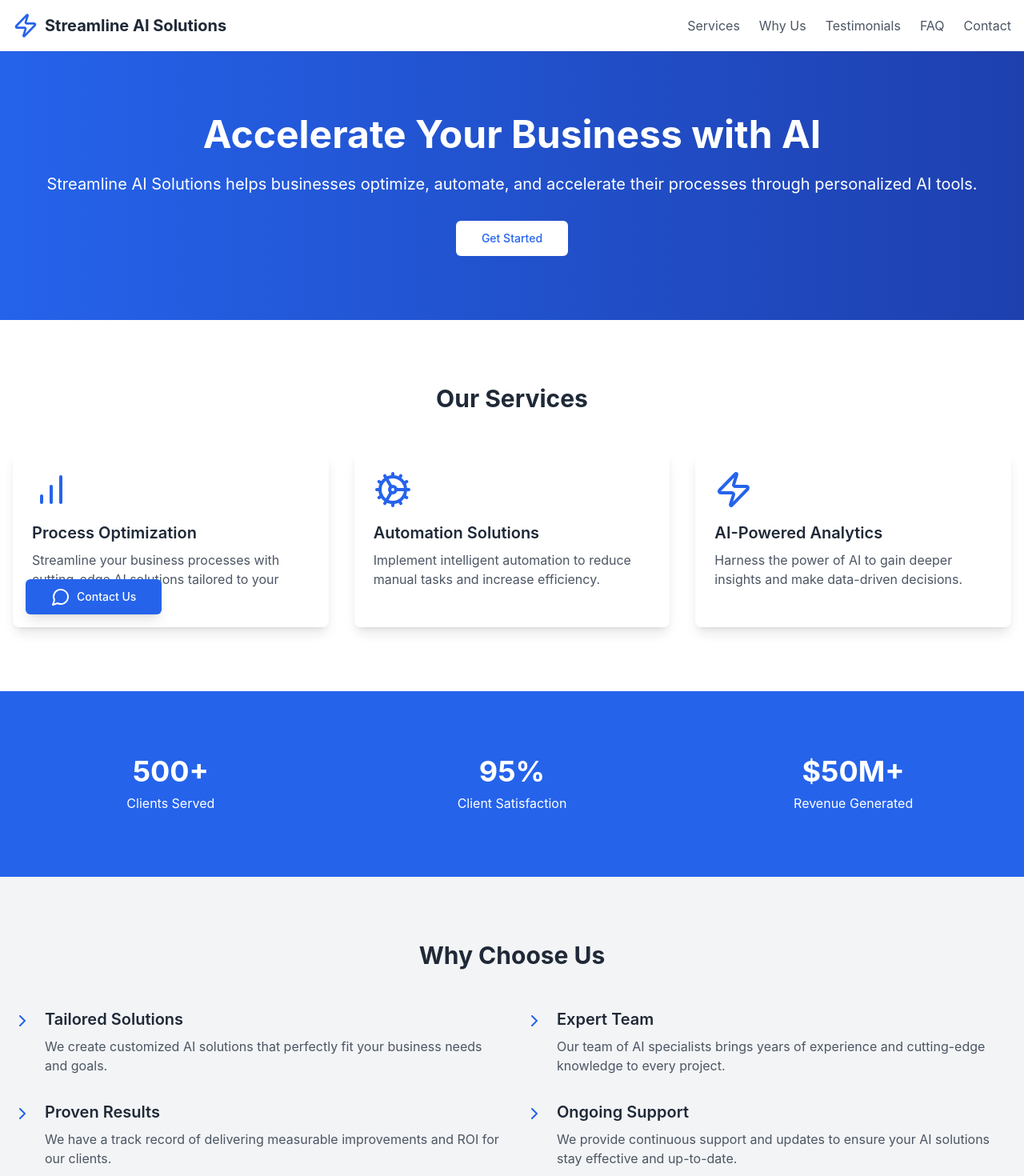
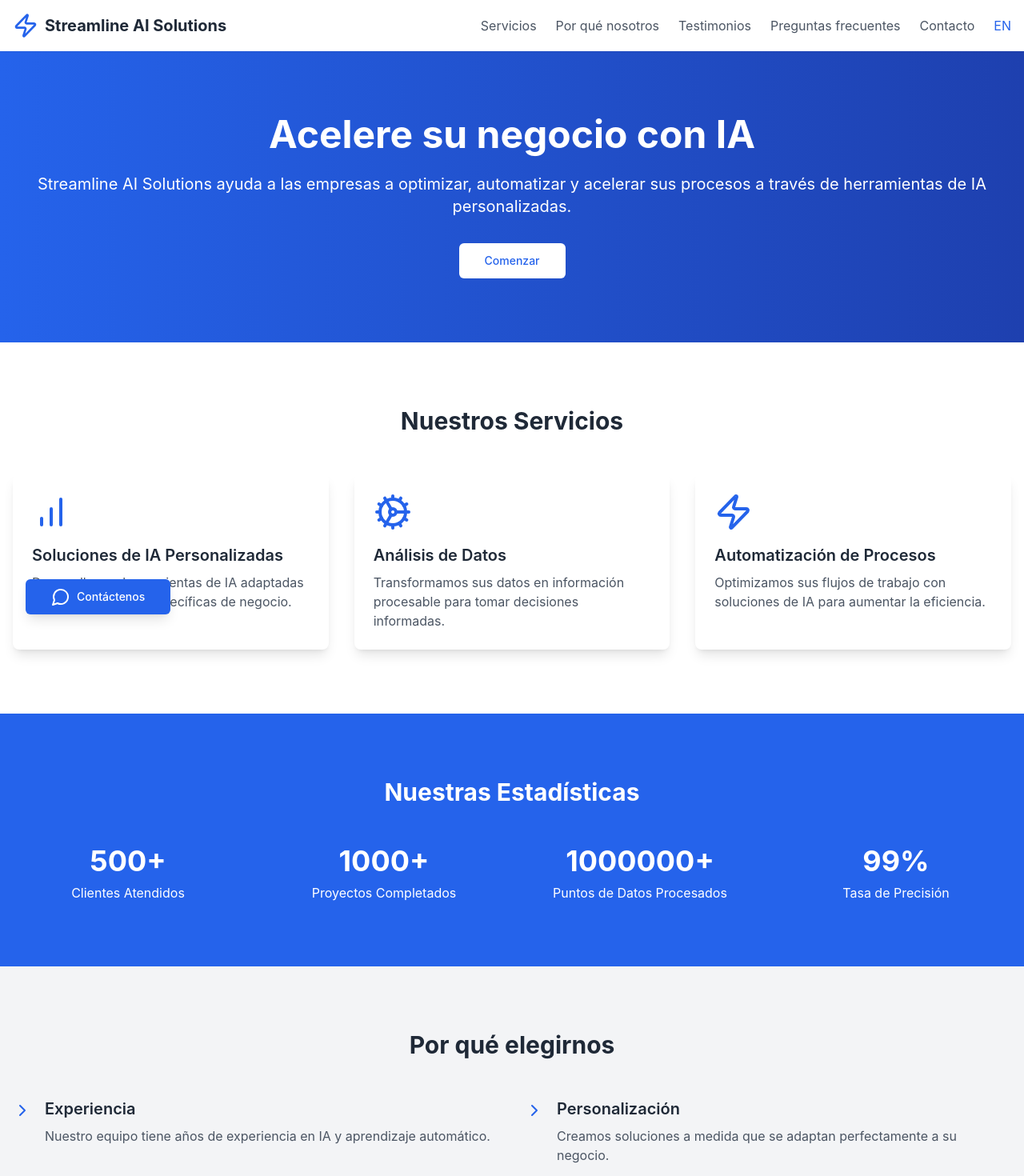
Before and after one commit to Toitw/streamline-ai-solutions-web, a React (Create React App) app: page / in a window 1280 px wide. Shown: the top 1470 px of the page at 80% size. Built offline with nearby package versions, Linux system fonts and the light colour scheme.

Commit message:
Add translations to new design

```diff
--- a/src/frontend.tsx
+++ b/src/frontend.tsx
@@ -1,25 +1,109 @@
-'use client'
-
-import { useState, useEffect, useRef } from 'react'
+import { useState, useEffect, useRef, useMemo } from 'react'
 import { Button } from "./components/ui/button.tsx"
 import { Input } from "./components/ui/input.tsx"
 import { Textarea } from "./components/ui/textarea.tsx"
+
 import {
-
   Accordion,
   AccordionContent,
   AccordionItem,
-  AccordionTrigger,
+  AccordionTrigger
 } from "./components/ui/accordion.tsx"
 import { AlignJustify, X, ChevronRight, Zap, BarChart, Cog, Star, MessageCircle, ChevronLeft, ChevronUp } from 'lucide-react'
 
+// Add translations
+const translations = {
+  es: {
+    services: "Servicios",
+    whyUs: "Por qué nosotros",
+    testimonials: "Testimonios",
+    faq: "Preguntas frecuentes",
+    contact: "Contacto",
+    heroTitle: "Acelere su negocio con IA",
+    heroSubtitle: "Streamline AI Solutions ayuda a las empresas a optimizar, automatizar y acelerar sus procesos a través de herramientas de IA personalizadas.",
+    getStarted: "Comenzar",
+    learnMore: "Aprende más",
+    ourServices: "Nuestros Servicios",
+    customAISolutions: "Soluciones de IA Personalizadas",
+    customAIDescription: "Desarrollamos herramientas de IA adaptadas a sus necesidades específicas de negocio.",
+    dataAnalytics: "Análisis de Datos",
+    dataAnalyticsDescription: "Transformamos sus datos en información procesable para tomar decisiones informadas.",
+    processAutomation: "Automatización de Procesos",
+    processAutomationDescription: "Optimizamos sus flujos de trabajo con soluciones de IA para aumentar la eficiencia.",
+    whyChooseUs: "Por qué elegirnos",
+    expertise: "Experiencia",
+    expertiseDescription: "Nuestro equipo tiene años de experiencia en IA y aprendizaje automático.",
+    customization: "Personalización",
+    customizationDescription: "Creamos soluciones a medida que se adaptan perfectamente a su negocio.",
+    support: "Soporte",
+    supportDescription: "Ofrecemos soporte continuo y mantenimiento para todas nuestras soluciones.",
+    ourStats: "Nuestras Estadísticas",
+    clientsServed: "Clientes Atendidos",
+    projectsCompleted: "Proyectos Completados",
+    dataPointsProcessed: "Puntos de Datos Procesados",
+    accuracyRate: "Tasa de Precisión",
+    switchToEnglish: "Switch to English",
+    yourName: "Su Nombre",
+    yourEmail: "Su Correo Electrónico",
+    companyName: "Nombre de la Empresa",
+    howCanWeHelp: "¿Cómo podemos ayudarle?",
+    sendMessage: "Enviar Mensaje",
+    address: "123 Calle IA, Ciudad Tecnológica, 12345",
+    phone: "+1 (555) 123-4567",
+    followUs: "Síguenos",
+    allRightsReserved: "Todos los derechos reservados.",
+    contactUs: "Contáctenos"
+  },
+  en: {
+    services: "Services",
+    whyUs: "Why Us",
+    testimonials: "Testimonials",
+    faq: "FAQ",
+    contact: "Contact",
+    heroTitle: "Accelerate Your Business with AI",
+    heroSubtitle: "Streamline AI Solutions helps businesses optimize, automate, and accelerate their processes through personalized AI tools.",
+    getStarted: "Get Started",
+    learnMore: "Learn More",
+    ourServices: "Our Services",
+    customAISolutions: "Custom AI Solutions",
+    customAIDescription: "We develop AI tools tailored to your specific business needs.",
+    dataAnalytics: "Data Analytics",
+    dataAnalyticsDescription: "We transform your data into actionable insights for informed decision-making.",
+    processAutomation: "Process Automation",
+    processAutomationDescription: "We optimize your workflows with AI solutions to increase efficiency.",
+    whyChooseUs: "Why Choose Us",
+    expertise: "Expertise",
+    expertiseDescription: "Our team has years of experience in AI and machine learning.",
+    customization: "Customization",
+    customizationDescription: "We create tailor-made solutions that fit your business perfectly.",
+    support: "Support",
+    supportDescription: "We offer ongoing support and maintenance for all our solutions.",
+    ourStats: "Our Stats",
+    clientsServed: "Clients Served",
+    projectsCompleted: "Projects Completed",
+    dataPointsProcessed: "Data Points Processed",
+    accuracyRate: "Accuracy Rate",
+    switchToSpanish: "Cambiar a Español",
+    yourName: "Your Name",
+    yourEmail: "Your Email",
+    companyName: "Company Name",
+    howCanWeHelp: "How can we help you?",
+    sendMessage: "Send Message",
+    address: "123 AI Street, Tech City, 12345",
+    phone: "+1 (555) 123-4567",
+    followUs: "Follow Us",
+    allRightsReserved: "All rights reserved.",
+    contactUs: "Contact Us"
+  }
+}
 
 export default function StreamlineAISolutions() {
   const [isMenuOpen, setIsMenuOpen] = useState(false)
   const [activeTestimonial, setActiveTestimonial] = useState(0)
   const [showScrollTop, setShowScrollTop] = useState(false)
-  const statsRef = useRef(null)
+  const statsRef = useRef<HTMLElement>(null)
   const [statsVisible, setStatsVisible] = useState(false)
+  const [language, setLanguage] = useState('es')
 
   const toggleMenu = () => {
     setIsMenuOpen(!isMenuOpen)
@@ -80,9 +164,21 @@ export default function StreamlineAISolutions() {
         }, 16)
         return () => clearInterval(timer)
       }
-    }, [end, duration])
+    }, [end, duration, statsVisible])
 
     return <span>{count}</span>
+  }
+
+  const t = translations[language]
+
+  const toggleLanguage = () => {
+    setLanguage(prevLang => prevLang === 'es' ? 'en' : 'es')
+  }
+
+  const handleSubmit = (e: React.FormEvent<HTMLFormElement>) => {
+    e.preventDefault()
+    // Add form submission logic here
+    console.log("Form submitted")
   }
 
   return (
@@ -94,24 +190,30 @@ export default function StreamlineAISolutions() {
             <span className="text-xl font-bold text-gray-800">Streamline AI Solutions</span>
           </div>
           <nav className="hidden md:flex space-x-6">
-            <a href="#services" onClick={(e) => smoothScroll(e, '#services')} className="text-gray-600 hover:text-blue-600 transition-colors">Services</a>
-            <a href="#why-us" onClick={(e) => smoothScroll(e, '#why-us')} className="text-gray-600 hover:text-blue-600 transition-colors">Why Us</a>
-            <a href="#testimonials" onClick={(e) => smoothScroll(e, '#testimonials')} className="text-gray-600 hover:text-blue-600 transition-colors">Testimonials</a>
-            <a href="#faq" onClick={(e) => smoothScroll(e, '#faq')} className="text-gray-600 hover:text-blue-600 transition-colors">FAQ</a>
-            <a href="#contact" onClick={(e) => smoothScroll(e, '#contact')} className="text-gray-600 hover:text-blue-600 transition-colors">Contact</a>
+            <a href="#services" onClick={(e) => smoothScroll(e, '#services')} className="text-gray-600 hover:text-blue-600 transition-colors">{t.services}</a>
+            <a href="#why-us" onClick={(e) => smoothScroll(e, '#why-us')} className="text-gray-600 hover:text-blue-600 transition-colors">{t.whyUs}</a>
+            <a href="#testimonials" onClick={(e) => smoothScroll(e, '#testimonials')} className="text-gray-600 hover:text-blue-600 transition-colors">{t.testimonials}</a>
+            <a href="#faq" onClick={(e) => smoothScroll(e, '#faq')} className="text-gray-600 hover:text-blue-600 transition-colors">{t.faq}</a>
+            <a href="#contact" onClick={(e) => smoothScroll(e, '#contact')} className="text-gray-600 hover:text-blue-600 transition-colors">{t.contact}</a>
+            <button onClick={toggleLanguage} className="text-blue-600 hover:text-blue-800 transition-colors">
+              {language === 'es' ? 'EN' : 'ES'}
+            </button>
           </nav>
-          <Button variant="ghost" size="icon" className="md:hidden" onClick={toggleMenu}>
+          <Button variant="ghost" size="icon" className="md:hidden" onClick={toggleMenu} aria-label="Toggle menu">
             {isMenuOpen ? <X className="h-6 w-6" /> : <AlignJustify className="h-6 w-6" />}
           </Button>
         </div>
         {isMenuOpen && (
           <nav className="md:hidden bg-white py-4 px-4">
             <div className="flex flex-col space-y-4">
-              <a href="#services" onClick={(e) => smoothScroll(e, '#services')} className="text-gray-600 hover:text-blue-600 transition-colors">Services</a>
-              <a href="#why-us" onClick={(e) => smoothScroll(e, '#why-us')} className="text-gray-600 hover:text-blue-600 transition-colors">Why Us</a>
-              <a href="#testimonials" onClick={(e) => smoothScroll(e, '#testimonials')} className="text-gray-600 hover:text-blue-600 transition-colors">Testimonials</a>
-              <a href="#faq" onClick={(e) => smoothScroll(e, '#faq')} className="text-gray-600 hover:text-blue-600 transition-colors">FAQ</a>
-              <a href="#contact" onClick={(e) => smoothScroll(e, '#contact')} className="text-gray-600 hover:text-blue-600 transition-colors">Contact</a>
+              <a href="#services" onClick={(e) => smoothScroll(e, '#services')} className="text-gray-600 hover:text-blue-600 transition-colors">{t.services}</a>
+              <a href="#why-us" onClick={(e) => smoothScroll(e, '#why-us')} className="text-gray-600 hover:text-blue-600 transition-colors">{t.whyUs}</a>
+              <a href="#testimonials" onClick={(e) => smoothScroll(e, '#testimonials')} className="text-gray-600 hover:text-blue-600 transition-colors">{t.testimonials}</a>
+              <a href="#faq" onClick={(e) => smoothScroll(e, '#faq')} className="text-gray-600 hover:text-blue-600 transition-colors">{t.faq}</a>
+              <a href="#contact" onClick={(e) => smoothScroll(e, '#contact')} className="text-gray-600 hover:text-blue-600 transition-colors">{t.contact}</a>
+              <button onClick={toggleLanguage} className="text-blue-600 hover:text-blue-800 transition-colors">
+                {language === 'es' ? t.switchToEnglish : t.switchToSpanish}
+              </button>
             </div>
           </nav>
         )}
@@ -120,30 +222,30 @@ export default function StreamlineAISolutions() {
       <main className="flex-grow pt-16">
         <section className="bg-gradient-to-r from-blue-600 to-blue-800 text-white py-20">
           <div className="container mx-auto px-4 text-center">
-            <h1 className="text-4xl md:text-5xl font-bold mb-6 animate-fade-in-up">Accelerate Your Business with AI</h1>
-            <p className="text-xl mb-8 animate-fade-in-up animation-delay-200">Streamline AI Solutions helps businesses optimize, automate, and accelerate their processes through personalized AI tools.</p>
-            <Button size="lg" className="bg-white text-blue-600 hover:bg-blue-50 animate-fade-in-up animation-delay-400">Get Started</Button>
+            <h1 className="text-4xl md:text-5xl font-bold mb-6 animate-fade-in-up">{t.heroTitle}</h1>
+            <p className="text-xl mb-8 animate-fade-in-up animation-delay-200">{t.heroSubtitle}</p>
+            <Button size="lg" className="bg-white text-blue-600 hover:bg-blue-50 animate-fade-in-up animation-delay-400">{t.getStarted}</Button>
           </div>
         </section>
 
         <section id="services" className="py-20">
           <div className="container mx-auto px-4">
-            <h2 className="text-3xl font-bold text-center mb-12">Our Services</h2>
+            <h2 className="text-3xl font-bold text-center mb-12">{t.ourServices}</h2>
             <div className="grid grid-cols-1 md:grid-cols-3 gap-8">
               <div className="bg-white p-6 rounded-lg shadow-lg transform transition duration-500 hover:scale-105">
                 <BarChart className="w-12 h-12 text-blue-600 mb-4" />
-                <h3 className="text-xl font-semibold mb-2">Process Optimization</h3>
-                <p className="text-gray-600">Streamline your business processes with cutting-edge AI solutions tailored to your needs.</p>
+                <h3 className="text-xl font-semibold mb-2">{t.customAISolutions}</h3>
+                <p className="text-gray-600">{t.customAIDescription}</p>
               </div>
               <div className="bg-white p-6 rounded-lg shadow-lg transform transition duration-500 hover:scale-105">
                 <Cog className="w-12 h-12 text-blue-600 mb-4" />
-                <h3 className="text-xl font-semibold mb-2">Automation Solutions</h3>
-                <p className="text-gray-600">Implement intelligent automation to reduce manual tasks and increase efficiency.</p>
+                <h3 className="text-xl font-semibold mb-2">{t.dataAnalytics}</h3>
+                <p className="text-gray-600">{t.dataAnalyticsDescription}</p>
               </div>
               <div className="bg-white p-6 rounded-lg shadow-lg transform transition duration-500 hover:scale-105">
                 <Zap className="w-12 h-12 text-blue-600 mb-4" />
-                <h3 className="text-xl font-semibold mb-2">AI-Powered Analytics</h3>
-                <p className="text-gray-600">Harness the power of AI to gain deeper insights and make data-driven decisions.</p>
+                <h3 className="text-xl font-semibold mb-2">{t.processAutomation}</h3>
+                <p className="text-gray-600">{t.processAutomationDescription}</p>
               </div>
             </div>
           </div>
@@ -151,24 +253,31 @@ export default function StreamlineAISolutions() {
 
         <section ref={statsRef} className="bg-blue-600 text-white py-20">
           <div className="container mx-auto px-4">
-            <div className="grid grid-cols-1 md:grid-cols-3 gap-8 text-center">
+            <h2 className="text-3xl font-bold text-center mb-12">{t.ourStats}</h2>
+            <div className="grid grid-cols-1 md:grid-cols-4 gap-8 text-center">
               <div>
                 <h3 className="text-4xl font-bold mb-2">
                   <AnimatedCounter end={500} duration={2000} />+
                 </h3>
-                <p>Clients Served</p>
+                <p>{t.clientsServed}</p>
               </div>
               <div>
                 <h3 className="text-4xl font-bold mb-2">
-                  <AnimatedCounter end={95} duration={2000} />%
+                  <AnimatedCounter end={1000} duration={2000} />+
                 </h3>
-                <p>Client Satisfaction</p>
+                <p>{t.projectsCompleted}</p>
               </div>
               <div>
                 <h3 className="text-4xl font-bold mb-2">
-                  $<AnimatedCounter end={50} duration={2000} />M+
+                  <AnimatedCounter end={1000000} duration={2000} />+
                 </h3>
-                <p>Revenue Generated</p>
+                <p>{t.dataPointsProcessed}</p>
+              </div>
+              <div>
+                <h3 className="text-4xl font-bold mb-2">
+                  <AnimatedCounter end={99} duration={2000} />%
+                </h3>
+                <p>{t.accuracyRate}</p>
               </div>
             </div>
           </div>
@@ -176,34 +285,27 @@ export default function StreamlineAISolutions() {
 
         <section id="why-us" className="bg-gray-100 py-20">
           <div className="container mx-auto px-4">
-            <h2 className="text-3xl font-bold text-center mb-12">Why Choose Us</h2>
+            <h2 className="text-3xl font-bold text-center mb-12">{t.whyChooseUs}</h2>
             <div className="grid grid-cols-1 md:grid-cols-2 gap-8">
               <div className="flex items-start space-x-4 transform transition duration-500 hover:scale-105">
                 <ChevronRight className="w-6 h-6 text-blue-600 flex-shrink-0 mt-1" />
                 <div>
-                  <h3 className="text-xl font-semibold mb-2">Tailored Solutions</h3>
-                  <p className="text-gray-600">We create customized AI solutions that perfectly fit your business needs and goals.</p>
+                  <h3 className="text-xl font-semibold mb-2">{t.expertise}</h3>
+                  <p className="text-gray-600">{t.expertiseDescription}</p>
                 </div>
               </div>
               <div className="flex items-start space-x-4 transform transition duration-500 hover:scale-105">
                 <ChevronRight className="w-6 h-6 text-blue-600 flex-shrink-0 mt-1" />
                 <div>
-                  <h3 className="text-xl font-semibold mb-2">Expert Team</h3>
-                  <p className="text-gray-600">Our team of AI specialists brings years of experience and cutting-edge knowledge to every project.</p>
+                  <h3 className="text-xl font-semibold mb-2">{t.customization}</h3>
+                  <p className="text-gray-600">{t.customizationDescription}</p>
                 </div>
               </div>
               <div className="flex items-start space-x-4 transform transition duration-500 hover:scale-105">
                 <ChevronRight className="w-6 h-6 text-blue-600 flex-shrink-0 mt-1" />
                 <div>
-                  <h3 className="text-xl font-semibold mb-2">Proven Results</h3>
-                  <p className="text-gray-600">We have a track record of delivering measurable improvements and ROI for our clients.</p>
-                </div>
-              </div>
-              <div className="flex items-start space-x-4 transform transition duration-500 hover:scale-105">
-                <ChevronRight className="w-6 h-6 text-blue-600 flex-shrink-0 mt-1" />
-                <div>
-                  <h3 className="text-xl font-semibold mb-2">Ongoing Support</h3>
-                  <p className="text-gray-600">We provide continuous support and updates to ensure your AI solutions stay effective and up-to-date.</p>
+                  <h3 className="text-xl font-semibold mb-2">{t.support}</h3>
+                  <p className="text-gray-600">{t.supportDescription}</p>
                 </div>
               </div>
             </div>
@@ -212,7 +314,7 @@ export default function StreamlineAISolutions() {
 
         <section id="testimonials" className="py-20">
           <div className="container mx-auto px-4">
-            <h2 className="text-3xl font-bold text-center mb-12">What Our Clients Say</h2>
+            <h2 className="text-3xl font-bold text-center mb-12">{t.testimonials}</h2>
             <div className="relative">
               <div className="overflow-hidden">
                 <div className="flex transition-transform duration-300 ease-in-out" style={{ transform: `translateX(-${activeTestimonial * 100}%)` }}>
@@ -236,12 +338,14 @@ export default function StreamlineAISolutions() {
               <button
                 className="absolute top-1/2 left-4 transform -translate-y-1/2 bg-white rounded-full p-2 shadow-md"
                 onClick={() => setActiveTestimonial((prev) => (prev === 0 ? testimonials.length - 1 : prev - 1))}
+                aria-label="Previous testimonial"
               >
                 <ChevronLeft className="w-6 h-6 text-blue-600" />
               </button>
               <button
                 className="absolute top-1/2 right-4 transform -translate-y-1/2 bg-white rounded-full p-2 shadow-md"
                 onClick={() => setActiveTestimonial((prev) => (prev === testimonials.length - 1 ? 0 : prev + 1))}
+                aria-label="Next testimonial"
               >
                 <ChevronRight className="w-6 h-6 text-blue-600" />
               </button>
@@ -251,7 +355,7 @@ export default function StreamlineAISolutions() {
 
         <section id="faq" className="bg-gray-100 py-20">
           <div className="container mx-auto px-4">
-            <h2 className="text-3xl font-bold text-center mb-12">Frequently Asked Questions</h2>
+            <h2 className="text-3xl font-bold text-center mb-12">{t.faq}</h2>
             <Accordion type="single" collapsible className="max-w-2xl mx-auto">
               <AccordionItem value="item-1">
                 <AccordionTrigger>What industries do you serve?</AccordionTrigger>
@@ -283,14 +387,14 @@ export default function StreamlineAISolutions() {
 
         <section id="contact" className="py-20">
           <div className="container mx-auto px-4">
-            <h2 className="text-3xl font-bold text-center mb-12">Get in Touch</h2>
+            <h2 className="text-3xl font-bold text-center mb-12">{t.contact}</h2>
             <div className="max-w-lg mx-auto">
-              <form className="space-y-4">
-                <Input type="text" placeholder="Your Name" />
-                <Input type="email" placeholder="Your Email" />
-                <Input type="text" placeholder="Company Name" />
-                <Textarea placeholder="How can we help you?" />
-                <Button type="submit" className="w-full bg-blue-600 text-white hover:bg-blue-700">Send Message</Button>
+              <form className="space-y-4" onSubmit={handleSubmit}>
+                <Input type="text" placeholder={t.yourName} required />
+                <Input type="email" placeholder={t.yourEmail} required />
+                <Input type="text" placeholder={t.companyName} />
+                <Textarea placeholder={t.howCanWeHelp} required />
+                <Button type="submit" className="w-full bg-blue-600 text-white hover:bg-blue-700">{t.sendMessage}</Button>
               </form>
             </div>
           </div>
@@ -302,16 +406,16 @@ export default function StreamlineAISolutions() {
           <div className="grid grid-cols-1 md:grid-cols-3 gap-8">
             <div>
               <h3 className="text-xl font-semibold mb-4">Streamline AI Solutions</h3>
-              <p className="text-gray-400">Empowering businesses through innovative AI solutions.</p>
+              <p className="text-gray-400">{t.heroSubtitle}</p>
             </div>
             <div>
-              <h3 className="text-xl font-semibold mb-4">Contact</h3>
-              <p className="text-gray-400">123 AI Street, Tech City, 12345</p>
+              <h3 className="text-xl font-semibold mb-4">{t.contact}</h3>
+              <p className="text-gray-400">{t.address}</p>
               <p className="text-gray-400">contact@streamlineai.com</p>
-              <p className="text-gray-400">+1 (555) 123-4567</p>
+              <p className="text-gray-400">{t.phone}</p>
             </div>
             <div>
-              <h3 className="text-xl font-semibold mb-4">Follow Us</h3>
+              <h3 className="text-xl font-semibold mb-4">{t.followUs}</h3>
               <div className="flex space-x-4">
                 <a href="https://twitter.com" className="text-gray-400 hover:text-white transition-colors">Twitter</a>
                 <a href="https://linkedin.com" className="text-gray-400 hover:text-white transition-colors">LinkedIn</a>
@@ -320,7 +424,7 @@ export default function StreamlineAISolutions() {
             </div>
           </div>
           <div className="mt-8 pt-8 border-t border-gray-700 text-center text-gray-400">
-            <p>&copy; 2023 Streamline AI Solutions. All rights reserved.</p>
+            <p>&copy; 2023 Streamline AI Solutions. {t.allRightsReserved}</p>
           </div>
         </div>
       </footer>
@@ -329,6 +433,7 @@ export default function StreamlineAISolutions() {
         <button
           className="fixed bottom-8 right-8 bg-blue-600 text-white p-3 rounded-full shadow-lg transition-opacity duration-300 hover:bg-blue-700"
           onClick={() => window.scrollTo({ top: 0, behavior: 'smooth' })}
+          aria-label="Scroll to top"
         >
           <ChevronUp className="w-6 h-6" />
         </button>
@@ -346,7 +451,7 @@ export default function StreamlineAISolutions() {
           }}
         >
           <MessageCircle className="w-6 h-6 mr-2" />
-          Contact Us
+          {t.contactUs}
         </Button>
       </div>
     </div>
```
